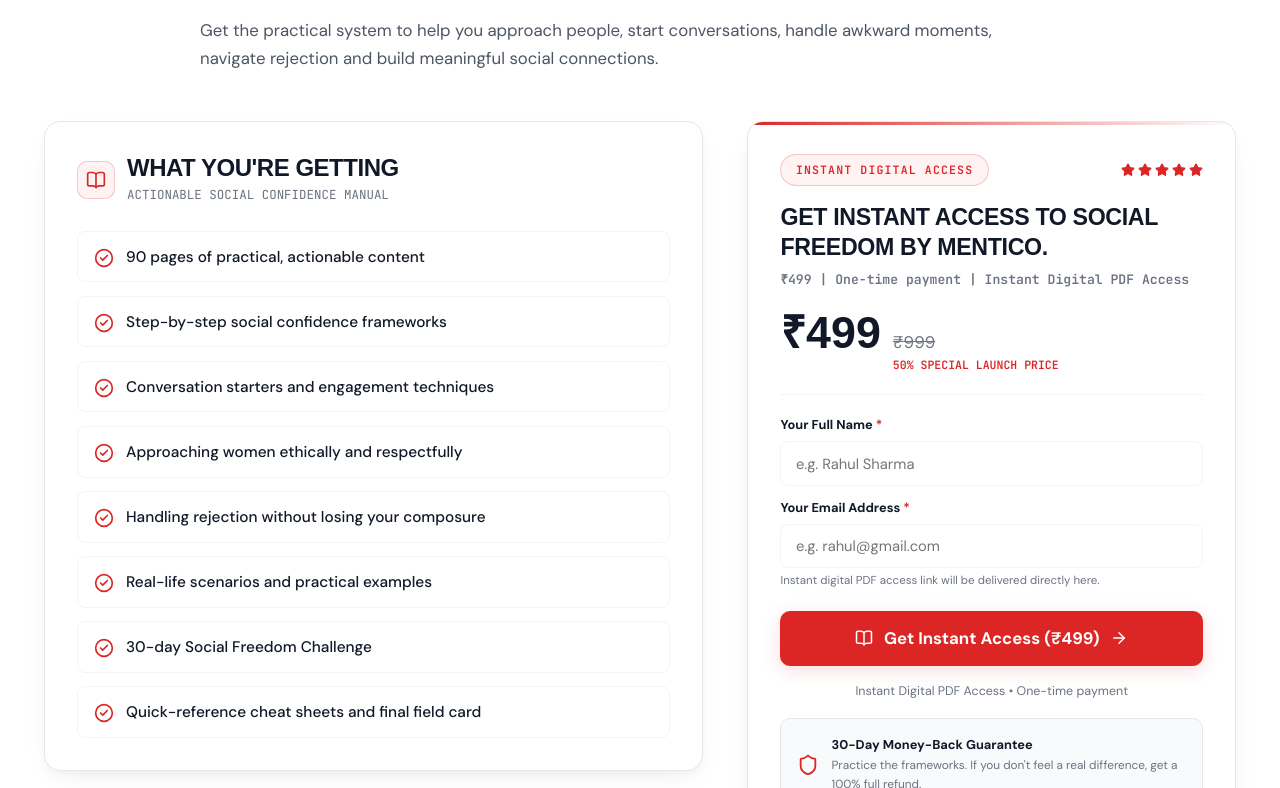
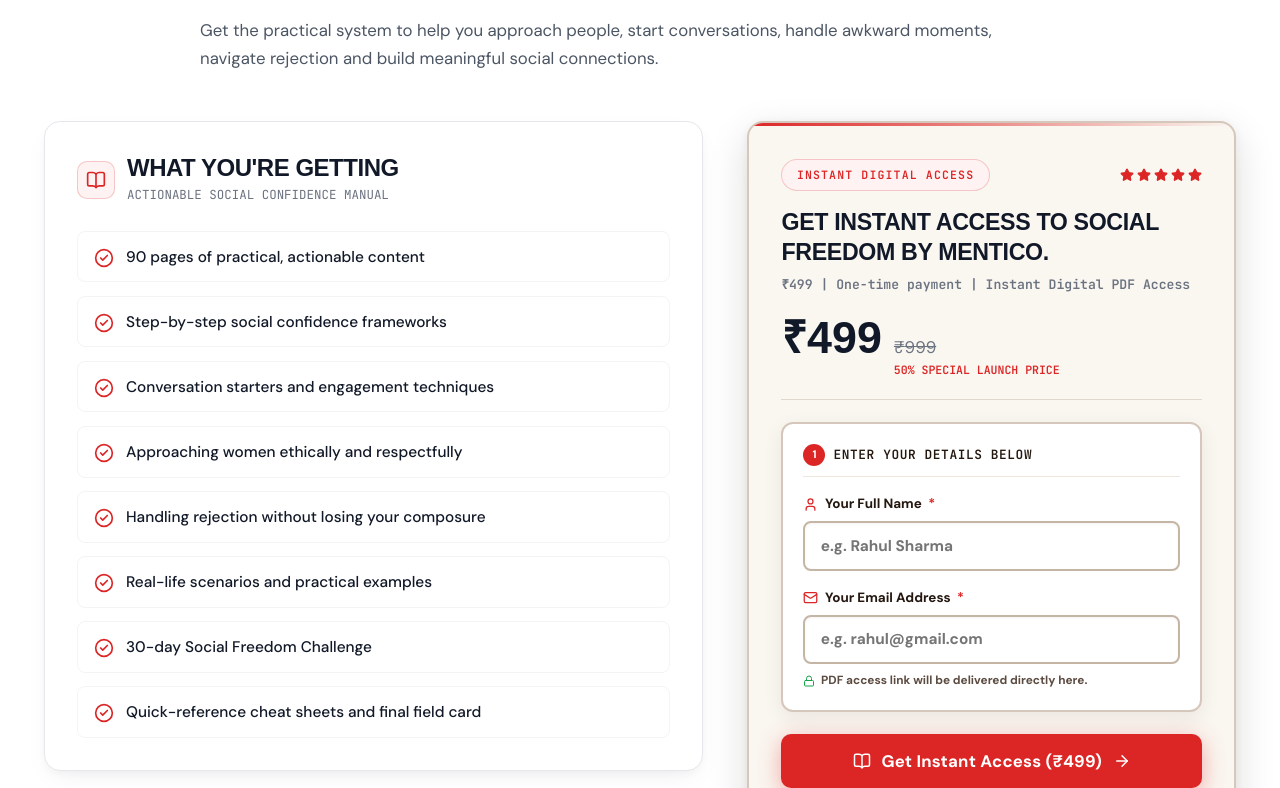
Before and after one commit to piyushduebycse/menticoooooo, a React (Vite) app: page /purchase in a window 1280 px wide. Shown: the part 352-1140 px from the top of the page. Built offline with nearby package versions, Linux system fonts and the light colour scheme; no server answers; a web font is replaced by a local one.

Commit message:
Elevate and highlight checkout form inputs on /purchase

```diff
--- a/src/pages/Product.jsx
+++ b/src/pages/Product.jsx
@@ -11,6 +11,8 @@ import {
   X,
   AlertTriangle,
   Compass,
+  User,
+  Mail,
 } from 'lucide-react';
 import { useAuth } from '../context/AuthContext';
 import Spinner from '../components/Spinner';
@@ -477,7 +479,13 @@ export default function Product() {
             <div
               className="card card-red-accent product-checkout-card"
               id="checkout-card"
-              style={{ padding: '2rem' }}
+              style={{
+                padding: '2.25rem 2rem',
+                backgroundColor: '#FAF6F0',
+                border: '2px solid #D6C7BC',
+                boxShadow: '0 14px 40px rgba(36, 23, 15, 0.14), 0 2px 10px rgba(36, 23, 15, 0.06)',
+                borderRadius: '16px',
+              }}
             >
               {hasPurchased ? (
                 <div>
@@ -565,7 +573,7 @@ export default function Product() {
                     Get instant access to Social Freedom by Mentico.
                   </h3>
 
-                  {/* The requested line: ₹499 | One-time payment | Instant Digital PDF Access */}
+                  {/* Pricing row */}
                   <div
                     style={{
                       fontSize: '0.82rem',
@@ -584,9 +592,9 @@ export default function Product() {
                       display: 'flex',
                       alignItems: 'baseline',
                       gap: '0.75rem',
-                      marginBottom: '1.25rem',
+                      marginBottom: '1.35rem',
                       paddingBottom: '1.25rem',
-                      borderBottom: '1px solid var(--border-subtle)',
+                      borderBottom: '1.5px solid #E2D7CC',
                     }}
                   >
                     <div style={{ fontFamily: 'var(--font-display)', fontSize: 'clamp(2.2rem, 6vw, 2.8rem)', fontWeight: 800, color: 'var(--text-main)', lineHeight: 1 }}>
@@ -602,54 +610,168 @@ export default function Product() {
                     </div>
                   </div>
 
-                  {/* Guest Checkout Inputs: Full Name & Email */}
-                  <div style={{ display: 'flex', flexDirection: 'column', gap: '0.75rem', marginBottom: '1.25rem' }}>
+                  {/* HIGHLIGHTED, HIGH-CONTRAST CHECKOUT INPUTS CONTAINER */}
+                  <div
+                    style={{
+                      backgroundColor: '#FFFFFF',
+                      border: '2px solid #D6C7BC',
+                      borderRadius: '12px',
+                      padding: '1.25rem',
+                      marginBottom: '1.35rem',
+                      boxShadow: '0 6px 20px rgba(36, 23, 15, 0.07)',
+                    }}
+                  >
+                    <div
+                      style={{
+                        display: 'flex',
+                        alignItems: 'center',
+                        gap: '0.5rem',
+                        marginBottom: '1rem',
+                        paddingBottom: '0.65rem',
+                        borderBottom: '1.5px solid #F0E6DC',
+                      }}
+                    >
+                      <span
+                        style={{
+                          width: '22px',
+                          height: '22px',
+                          borderRadius: '50%',
+                          backgroundColor: 'var(--red-primary)',
+                          color: '#FFFFFF',
+                          fontSize: '11px',
+                          fontWeight: 800,
+                          display: 'inline-flex',
+                          alignItems: 'center',
+                          justifyContent: 'center',
+                          flexShrink: 0,
+                        }}
+                      >
+                        1
+                      </span>
+                      <span
+                        style={{
+                          fontSize: '0.8rem',
+                          fontWeight: 800,
+                          letterSpacing: '0.6px',
+                          color: '#24170F',
+                          fontFamily: 'var(--font-mono)',
+                          textTransform: 'uppercase',
+                        }}
+                      >
+                        Enter Your Details Below
+                      </span>
+                    </div>
+
+                    <div style={{ display: 'flex', flexDirection: 'column', gap: '1rem' }}>
+                      {/* Name Input Field */}
                       <div>
-                      <label style={{ display: 'block', fontSize: '0.8rem', fontWeight: 600, color: 'var(--text-main)', marginBottom: '0.35rem' }}>
-                        Your Full Name <span style={{ color: 'var(--red-primary)' }}>*</span>
+                        <label
+                          htmlFor="checkout-buyer-name"
+                          style={{
+                            display: 'flex',
+                            alignItems: 'center',
+                            gap: '0.4rem',
+                            fontSize: '0.84rem',
+                            fontWeight: 700,
+                            color: '#24170F',
+                            marginBottom: '0.4rem',
+                          }}
+                        >
+                          <User size={15} color="var(--red-primary)" />
+                          <span>Your Full Name</span>
+                          <span style={{ color: 'var(--red-primary)', fontWeight: 800 }}>*</span>
                         </label>
                         <input
+                          id="checkout-buyer-name"
                           type="text"
                           placeholder="e.g. Rahul Sharma"
                           value={buyerName}
                           onChange={(e) => setBuyerName(e.target.value)}
                           style={{
                             width: '100%',
-                          padding: '0.7rem 0.9rem',
+                            padding: '0.8rem 0.95rem',
                             borderRadius: '8px',
-                          border: '1px solid var(--border-subtle)',
-                          backgroundColor: 'var(--bg-main)',
-                          color: 'var(--text-main)',
-                          fontSize: '0.92rem',
+                            border: '2px solid #C4B5A5',
+                            backgroundColor: '#FFFFFF',
+                            color: '#1A110B',
+                            fontSize: '0.96rem',
+                            fontWeight: 600,
                             outline: 'none',
-                          transition: 'border-color 0.2s',
+                            transition: 'all 0.2s ease',
+                            boxShadow: 'inset 0 1px 3px rgba(36, 23, 15, 0.05)',
+                          }}
+                          onFocus={(e) => {
+                            e.target.style.borderColor = 'var(--red-primary)';
+                            e.target.style.boxShadow = '0 0 0 3px rgba(229, 62, 62, 0.18)';
+                          }}
+                          onBlur={(e) => {
+                            e.target.style.borderColor = '#C4B5A5';
+                            e.target.style.boxShadow = 'inset 0 1px 3px rgba(36, 23, 15, 0.05)';
                           }}
                         />
                       </div>
+
+                      {/* Email Input Field */}
                       <div>
-                      <label style={{ display: 'block', fontSize: '0.8rem', fontWeight: 600, color: 'var(--text-main)', marginBottom: '0.35rem' }}>
-                        Your Email Address <span style={{ color: 'var(--red-primary)' }}>*</span>
+                        <label
+                          htmlFor="checkout-buyer-email"
+                          style={{
+                            display: 'flex',
+                            alignItems: 'center',
+                            gap: '0.4rem',
+                            fontSize: '0.84rem',
+                            fontWeight: 700,
+                            color: '#24170F',
+                            marginBottom: '0.4rem',
+                          }}
+                        >
+                          <Mail size={15} color="var(--red-primary)" />
+                          <span>Your Email Address</span>
+                          <span style={{ color: 'var(--red-primary)', fontWeight: 800 }}>*</span>
                         </label>
                         <input
+                          id="checkout-buyer-email"
                           type="email"
                           placeholder="e.g. rahul@gmail.com"
                           value={buyerEmail}
                           onChange={(e) => setBuyerEmail(e.target.value)}
                           style={{
                             width: '100%',
-                          padding: '0.7rem 0.9rem',
+                            padding: '0.8rem 0.95rem',
                             borderRadius: '8px',
-                          border: '1px solid var(--border-subtle)',
-                          backgroundColor: 'var(--bg-main)',
-                          color: 'var(--text-main)',
-                          fontSize: '0.92rem',
+                            border: '2px solid #C4B5A5',
+                            backgroundColor: '#FFFFFF',
+                            color: '#1A110B',
+                            fontSize: '0.96rem',
+                            fontWeight: 600,
                             outline: 'none',
-                          transition: 'border-color 0.2s',
+                            transition: 'all 0.2s ease',
+                            boxShadow: 'inset 0 1px 3px rgba(36, 23, 15, 0.05)',
+                          }}
+                          onFocus={(e) => {
+                            e.target.style.borderColor = 'var(--red-primary)';
+                            e.target.style.boxShadow = '0 0 0 3px rgba(229, 62, 62, 0.18)';
+                          }}
+                          onBlur={(e) => {
+                            e.target.style.borderColor = '#C4B5A5';
+                            e.target.style.boxShadow = 'inset 0 1px 3px rgba(36, 23, 15, 0.05)';
                           }}
                         />
-                      <span style={{ fontSize: '0.72rem', color: 'var(--text-muted)', marginTop: '0.25rem', display: 'block' }}>
-                        Instant digital PDF access link will be delivered directly here.
-                      </span>
+                        <div
+                          style={{
+                            fontSize: '0.74rem',
+                            color: '#5C4B40',
+                            marginTop: '0.45rem',
+                            display: 'flex',
+                            alignItems: 'center',
+                            gap: '0.35rem',
+                            fontWeight: 600,
+                          }}
+                        >
+                          <Lock size={12} color="#16A34A" />
+                          <span>PDF access link will be delivered directly here.</span>
+                        </div>
+                      </div>
                     </div>
                   </div>
 
@@ -698,7 +820,15 @@ export default function Product() {
                   <button
                     type="button"
                     className="btn btn-primary btn-lg"
-                    style={{ width: '100%', marginBottom: '1rem' }}
+                    style={{
+                      width: '100%',
+                      marginBottom: '1rem',
+                      padding: '1rem 1.5rem',
+                      fontSize: '1.05rem',
+                      fontWeight: 800,
+                      boxShadow: '0 6px 22px rgba(229, 62, 62, 0.42)',
+                      letterSpacing: '0.2px',
+                    }}
                     onClick={handlePurchase}
                     disabled={isPurchasing || purchaseSuccess}
                     id="btn-purchase-blueprint"
```
Lines whose indentation alone changed are shown as unchanged.
